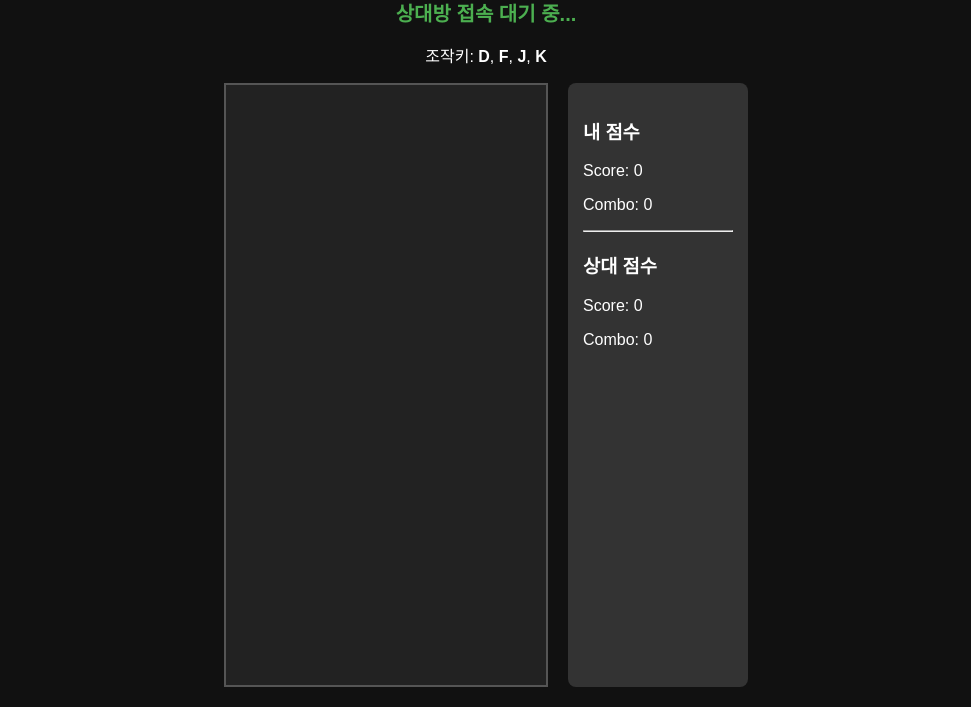
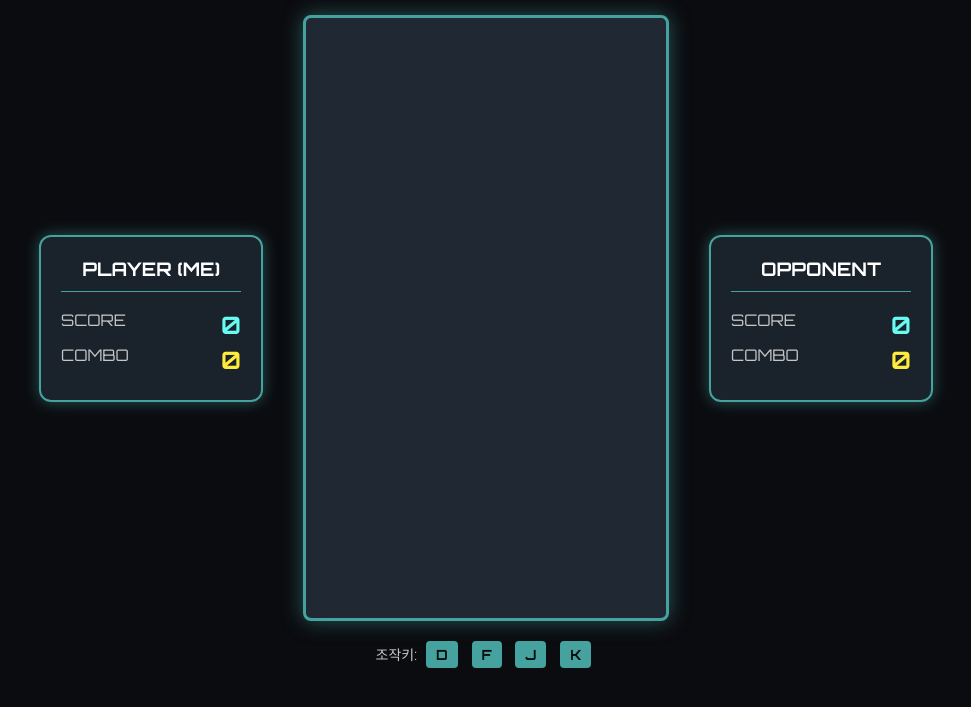
Before and after one commit to chidongs2510808/web-rythm, a website: page public/index.html in a window 1280 px wide. Shown: the part 111-818 px from the top of the page, without its empty margins (154-1125 px from the left). Drawn offline with nearby package versions, Linux system fonts and the light colour scheme; no server answers.

Commit message:
index.html

```diff
--- a/public/index.html
+++ b/public/index.html
@@ -2,31 +2,77 @@
 <html lang="ko">
 <head>
     <meta charset="UTF-8">
-    <title>Online Rhythm Game</title>
+    <title>Neon Rhythm Duel</title>
+    <link href="https://fonts.googleapis.com/css2?family=Orbitron:wght@400;700&display=swap" rel="stylesheet">
     <style>
-        body { background: #111; color: white; font-family: sans-serif; text-align: center; margin: 0; padding: 20px; }
-        #game-container { display: flex; justify-content: center; gap: 20px; margin-top: 10px; }
-        canvas { background: #222; border: 2px solid #555; }
-        .score-board { width: 150px; background: #333; padding: 15px; border-radius: 8px; text-align: left; }
-        #status { font-size: 20px; font-weight: bold; color: #4CAF50; margin-bottom: 10px; }
+        body {
+            background: #0b0c10;
+            color: #66fcf1;
+            font-family: 'Orbitron', sans-serif;
+            text-align: center;
+            margin: 0;
+            padding: 20px;
+            overflow: hidden;
+        }
+        h1 { text-shadow: 0 0 10px #66fcf1; letter-spacing: 2px; margin-bottom: 5px; }
+        #status { font-size: 18px; color: #c5c6c7; margin-bottom: 20px; height: 20px; }
+
+        #game-wrapper {
+            display: flex;
+            justify-content: center;
+            align-items: center;
+            gap: 40px;
+        }
+
+        canvas {
+            background: #1f2833;
+            border: 3px solid #45a29e;
+            border-radius: 8px;
+            box-shadow: 0 0 20px rgba(69, 162, 158, 0.5);
+        }
+
+        .hud {
+            width: 180px;
+            background: rgba(31, 40, 51, 0.8);
+            padding: 20px;
+            border: 2px solid #45a29e;
+            border-radius: 12px;
+            box-shadow: 0 0 15px rgba(102, 252, 241, 0.3);
+            text-align: left;
+        }
+        .hud h3 { margin-top: 0; color: #fff; text-align: center; border-bottom: 1px solid #45a29e; padding-bottom: 10px; }
+        .hud p { font-size: 16px; margin: 15px 0; color: #c5c6c7; }
+        .score-val { font-size: 24px; font-weight: bold; color: #66fcf1; float: right; }
+        .combo-val { font-size: 24px; font-weight: bold; color: #ffeb3b; float: right; }
+
+        .controls { margin-top: 20px; color: #c5c6c7; font-size: 14px; }
+        .key { display: inline-block; background: #45a29e; color: #0b0c10; padding: 5px 10px; border-radius: 4px; font-weight: bold; margin: 0 5px; }
     </style>
 </head>
 <body>
-    <h1>⚡ 실시간 1v1 리듬게임 ⚡</h1>
-    <div id="status">상대방 접속 대기 중...</div>
-    <p>조작키: <b>D</b>, <b>F</b>, <b>J</b>, <b>K</b></p>
+    <h1>NEON RHYTHM DUEL</h1>
+    <div id="status">서버 연결 중...</div>
 
-    <div id="game-container">
-        <canvas id="gameCanvas" width="320" height="600"></canvas>
-        <div class="score-board">
-            <h3>내 점수</h3>
-            <p>Score: <span id="my-score">0</span></p>
-            <p>Combo: <span id="my-combo">0</span></p>
-            <hr>
-            <h3>상대 점수</h3>
-            <p>Score: <span id="op-score">0</span></p>
-            <p>Combo: <span id="op-combo">0</span></p>
+    <div id="game-wrapper">
+        <!-- 내 점수판 -->
+        <div class="hud">
+            <h3>PLAYER (ME)</h3>
+            <p>SCORE <span id="my-score" class="score-val">0</span></p>
+            <p>COMBO <span id="my-combo" class="combo-val">0</span></p>
         </div>
+
+        <canvas id="gameCanvas" width="360" height="600"></canvas>
+
+        <!-- 상대 점수판 -->
+        <div class="hud">
+            <h3>OPPONENT</h3>
+            <p>SCORE <span id="op-score" class="score-val">0</span></p>
+            <p>COMBO <span id="op-combo" class="combo-val">0</span></p>
+        </div>
+    </div>
+
+    <div class="controls">
+        조작키: <span class="key">D</span> <span class="key">F</span> <span class="key">J</span> <span class="key">K</span>
     </div>
 
     <script src="/socket.io/socket.io.js"></script>
```
